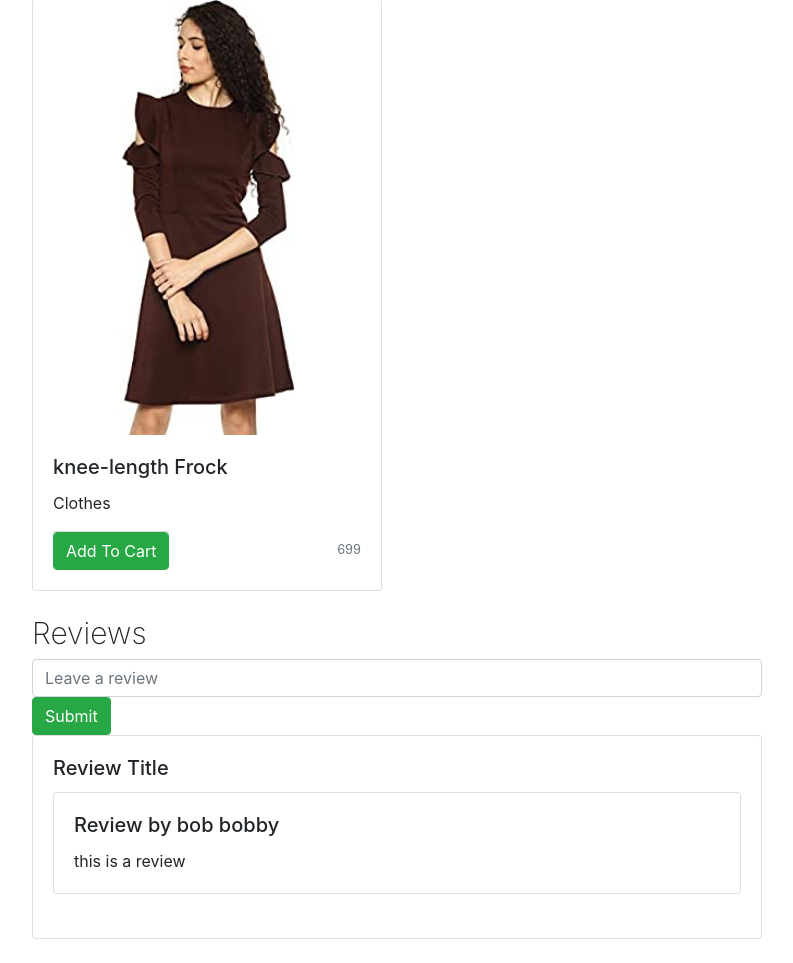
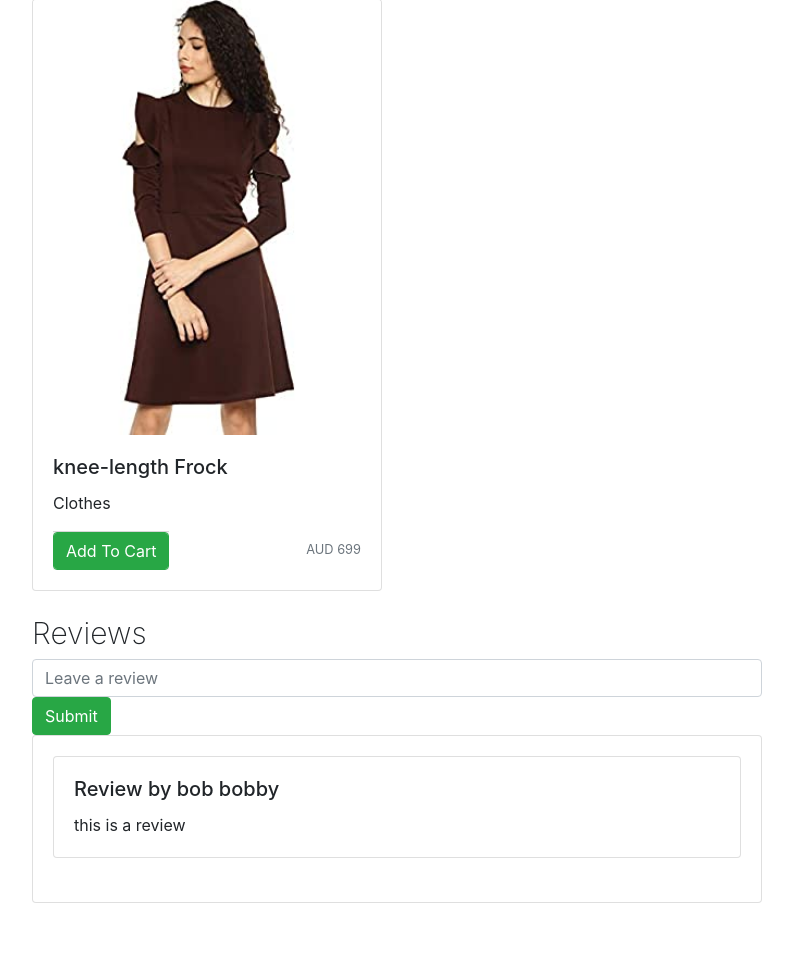
Before and after one commit to pvchan/7307, a Django app: page /product/57 in a window 1280 px wide. Shown: the part 109-1072 px from the top of the page, without its empty margins (53-846 px from the left). After the commit the page ends 1012 px from the top, so only its background shows below. Run offline with Django 3.2, Linux system fonts and the light colour scheme; data comes from the database, SQL or seed files in the repository; both versions use the stored data as it was after the commit; some libraries are stand-ins or nearby versions.

Commit message:
fixed currency

```diff
--- a/store/templates/products.html
+++ b/store/templates/products.html
@@ -44,7 +44,7 @@
           {% endif %}
 
         </div>
-        <small class="text-muted">{{product.price}}</small>
+        <small class="text-muted">AUD {{product.price}}</small>
         </div>
     </div>
     </div>
@@ -63,7 +63,6 @@
   </form>
   <div class="card mb-4 shadow-sm">
     <div class="card-body">
-      <h5 class="card-title">Review Title</h5>
       {% for review in reviews %}
       <div class="card mb-4 shadow-sm">
         <div class="card-body">
--- a/store/templatetags/custom_filter.py
+++ b/store/templatetags/custom_filter.py
@@ -4,7 +4,7 @@ register = template.Library()
 
 @register.filter(name='currency')
 def currency(number):
-    return "Rs "+str(number)
+    return "AUD "+str(number)
 
 
 
```
Also changed, not shown: db.sqlite3.
